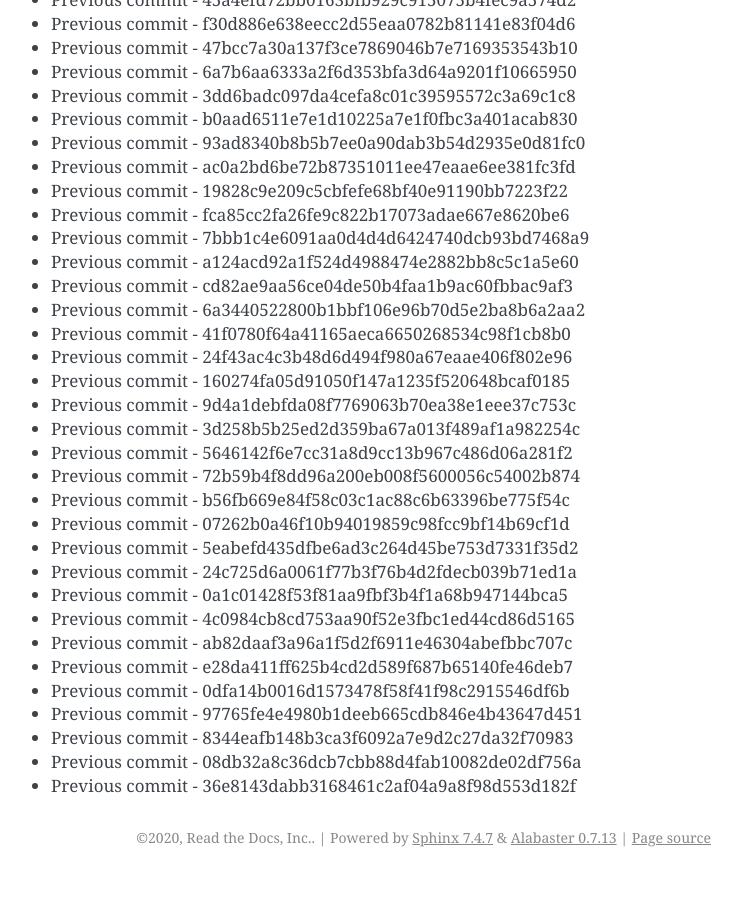
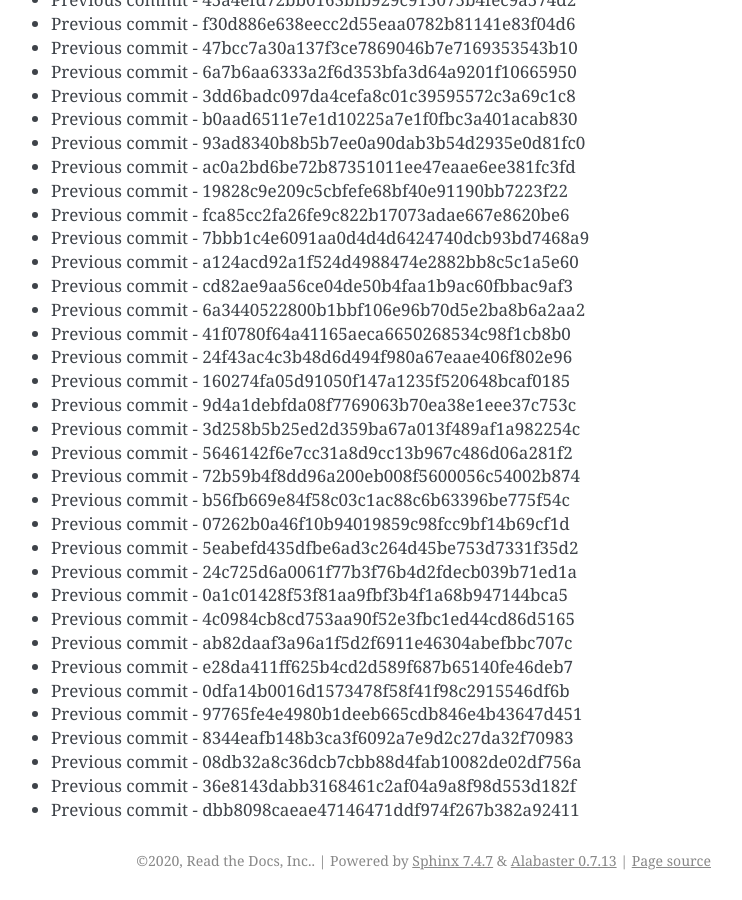
Before and after one commit to readthedocs/rtd-git-stresstest, a Sphinx documentation site: the page built from docs/updates.rst, in a window 1280 px wide and 900 px high, scrolled down 75996 px. Shown: the whole window, without its empty margins (399-1141 px from the left). Built offline with Sphinx 7.4.7, drawn with Linux system fonts in a browser that asks for light colours; before the commit the page ends 76873 px from its top, so only the background shows below that.

Commit message:
Generating commit from previous: dbb8098caeae47146471ddf974f267b382a92411

```diff
--- a/docs/updates.rst
+++ b/docs/updates.rst
@@ -3225,3 +3225,4 @@ It can be tested for any performance characteristics.
 * Previous commit - 8344eafb148b3ca3f6092a7e9d2c27da32f70983
 * Previous commit - 08db32a8c36dcb7cbb88d4fab10082de02df756a
 * Previous commit - 36e8143dabb3168461c2af04a9a8f98d553d182f
+* Previous commit - dbb8098caeae47146471ddf974f267b382a92411
```
